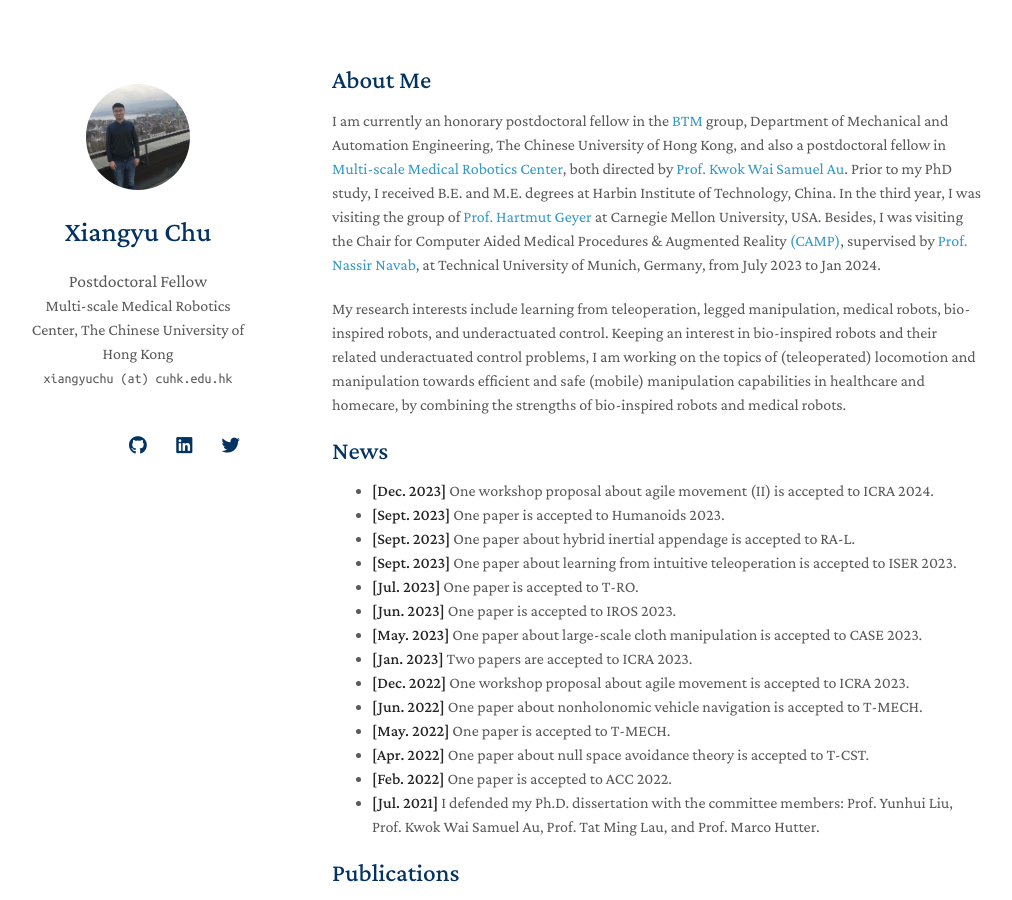
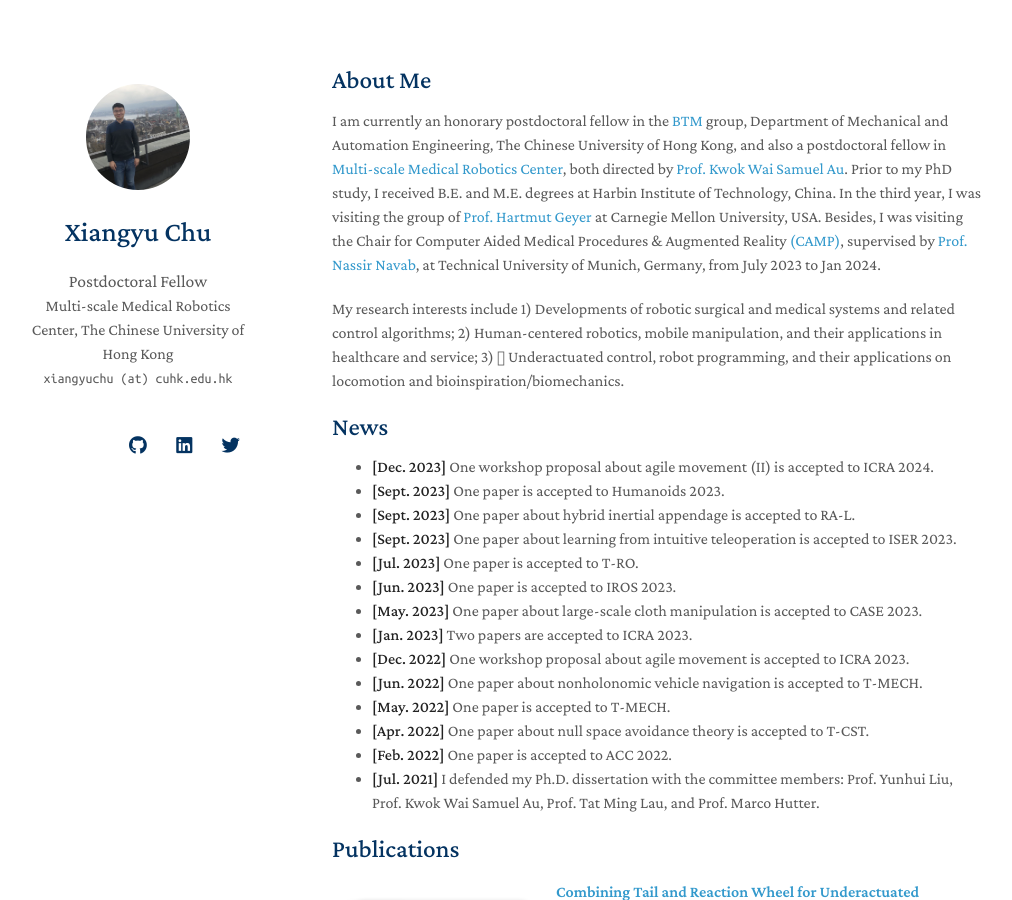
Before and after one commit to xiangyuchu03/xiangyuchu03.github.io, a Jekyll site: the page built from index.md, in a window 1280 px wide and 900 px high. Shown: the whole window, without its empty margins (138-1150 px from the left). Built offline with Jekyll 4.4.1, drawn with Linux system fonts in a browser that asks for light colours; nearby versions of some CDN libraries; a style sheet for code colours, icons or effects is not loaded; our own code applies the rules of GitHub Pages for plain Markdown files.

Commit message:
Update index.md

```diff
--- a/index.md
+++ b/index.md
@@ -6,7 +6,7 @@ layout: homepage
 
 I am currently an honorary postdoctoral fellow in the [BTM](https://biomedirobotics.com/) group, Department of Mechanical and Automation Engineering, The Chinese University of Hong Kong, and also a postdoctoral fellow in [Multi-scale Medical Robotics Center](https://www.mrc-cuhk.com/), both directed by [Prof. Kwok Wai Samuel Au](https://www4.mae.cuhk.edu.hk/peoples/au-kwok-wai-samuel/). Prior to my PhD study, I received B.E. and M.E. degrees at Harbin Institute of Technology, China. In the third year, I was visiting the group of [Prof. Hartmut Geyer](https://www.cs.cmu.edu/~hgeyer/) at Carnegie Mellon University, USA. Besides, I was visiting the Chair for Computer Aided Medical Procedures & Augmented Reality [(CAMP)](https://www.cs.cit.tum.de/camp/start/), supervised by [Prof. Nassir Navab](https://www.professoren.tum.de/en/navab-nassir), at Technical University of Munich, Germany, from July 2023 to Jan 2024.
 
-My research interests include learning from teleoperation, legged manipulation, medical robots, bio-inspired robots, and underactuated control. Keeping an interest in bio-inspired robots and their related underactuated control problems, I am  working on the topics of (teleoperated) locomotion and manipulation towards efficient and safe (mobile) manipulation capabilities in healthcare and homecare, by combining the strengths of bio-inspired robots and medical robots.
+My research interests include 1) Developments of robotic surgical and medical systems and related control algorithms; 2) Human-centered robotics, mobile manipulation, and their applications in healthcare and service; 3) 	Underactuated control, robot programming, and their applications on locomotion and bioinspiration/biomechanics.
 
 
 ## News
```
